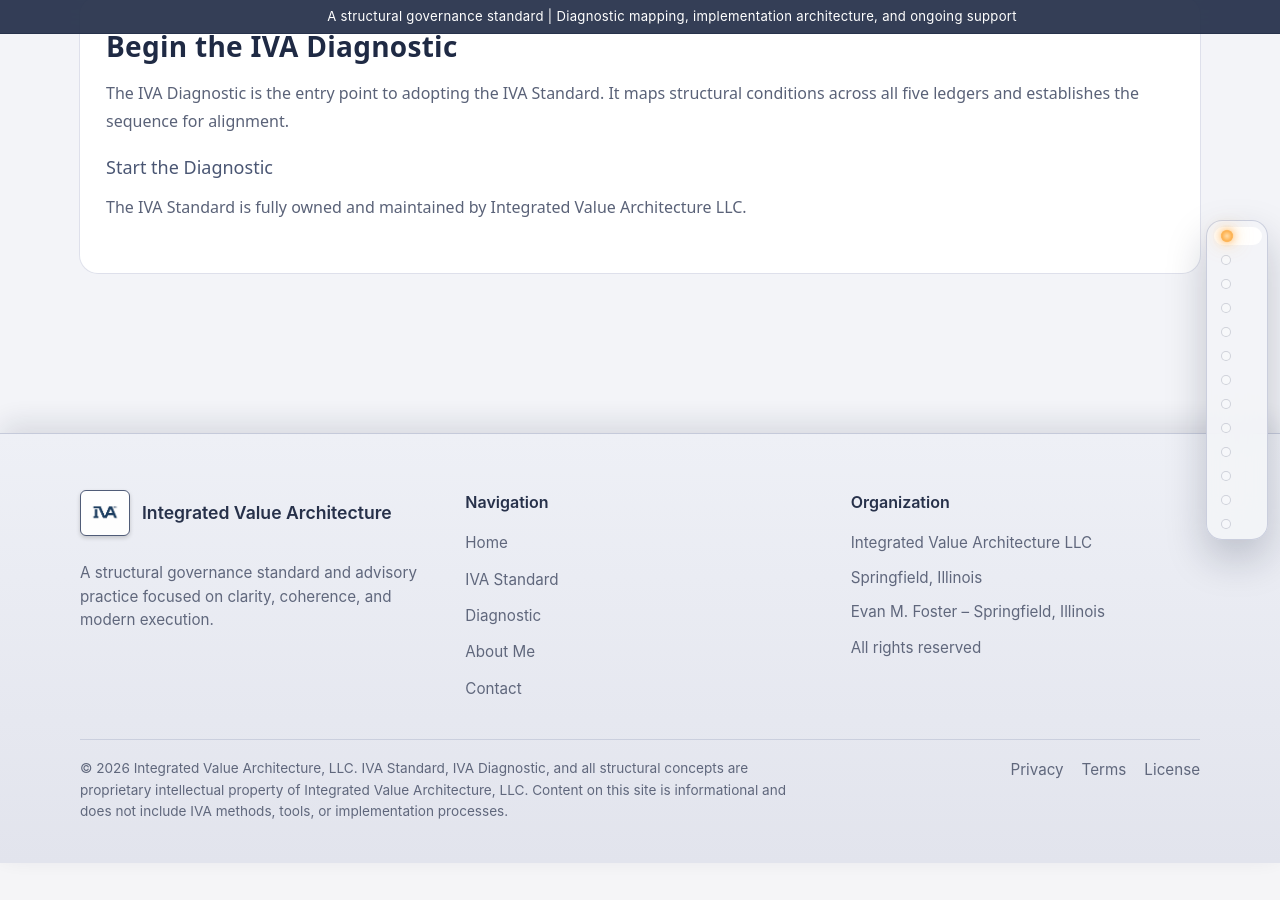
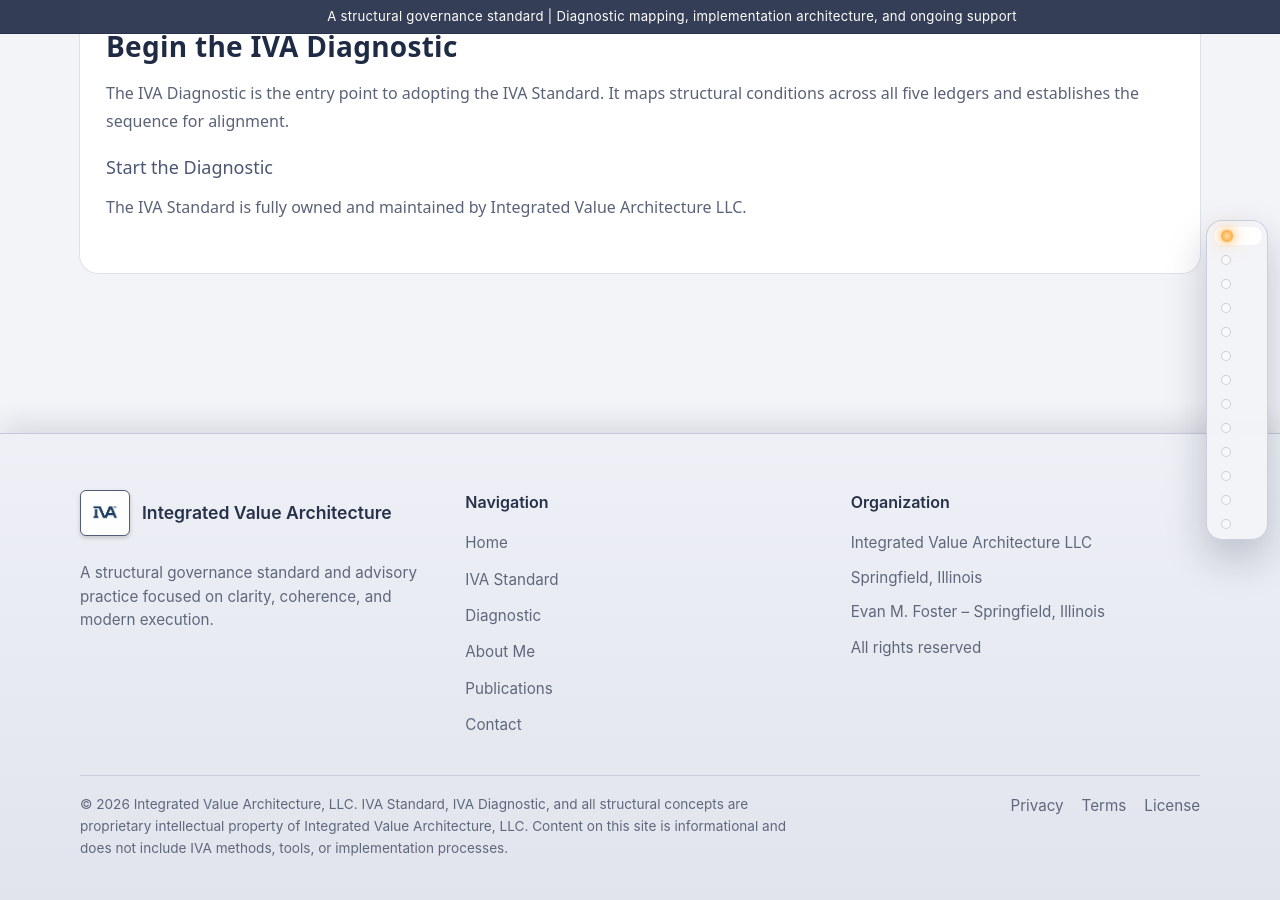
Before and after one commit to efost7873/integratedvaluearchitecture.com, a Jekyll site: the page built from index.html, in a window 1280 px wide and 900 px high, scrolled down 5897 px. Built offline with Jekyll 4.4.1, drawn with Linux system fonts in a browser that asks for light colours; before the commit the page ends 6760 px from its top, so only the background shows below that.

Commit message:
Update footer.html

```diff
--- a/_includes/footer.html
+++ b/_includes/footer.html
@@ -26,6 +26,7 @@
         <a class="iva-footer-link" href="{{ site.baseurl }}/standard">IVA Standard</a>
         <a class="iva-footer-link" href="{{ site.baseurl }}/diagnostic">Diagnostic</a>
         <a class="iva-footer-link" href="{{ site.baseurl }}/about-me">About Me</a>
+        <a class="iva-footer-link" href="{{ site.baseurl }}/publications">Publications</a>
         <a class="iva-footer-link" href="{{ site.baseurl }}/contact">Contact</a>
       </div>
 
```
